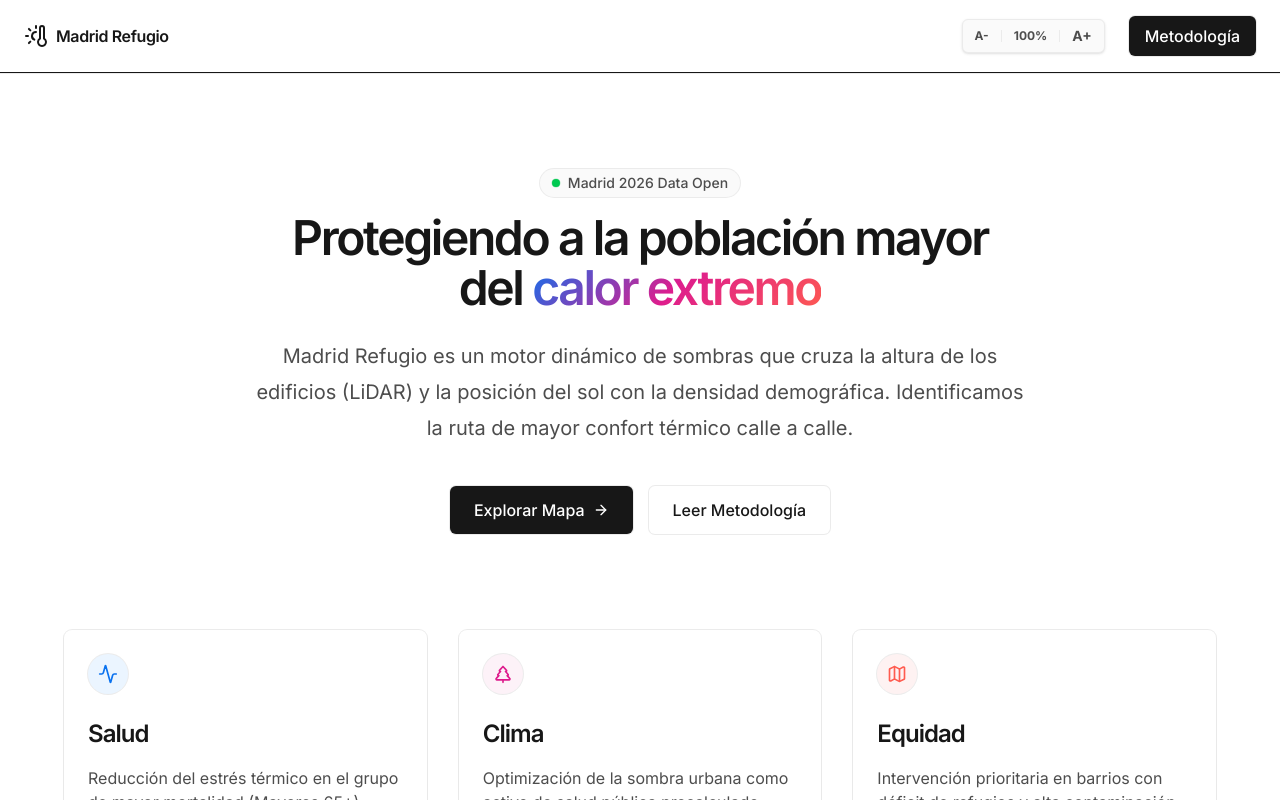
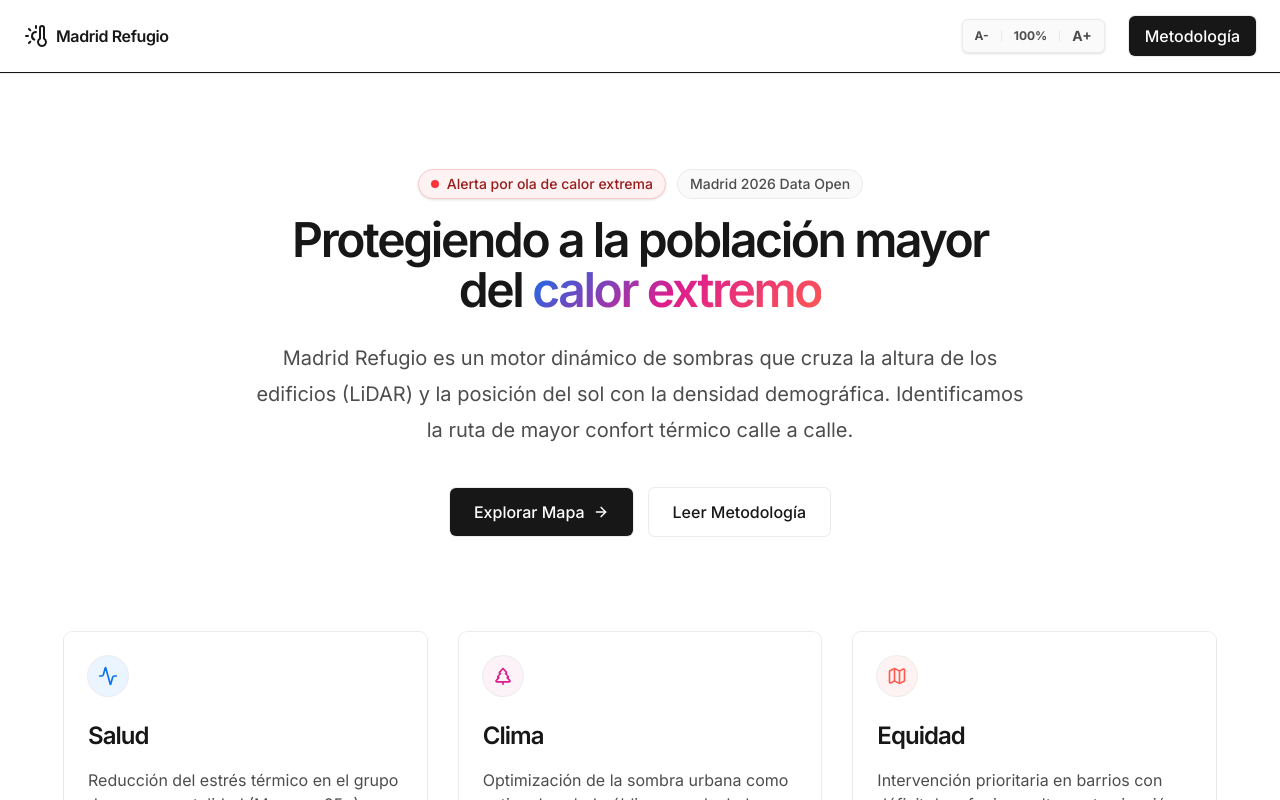
Before and after one commit to Huntsman1756/madrid-refugio-public, a Next.js app in the folder frontend/: page / in a window 1280 px wide. Shown: the top 800 px of the page. Built offline with nearby package versions, Linux system fonts and the light colour scheme.

Commit message:
feat: add share route capability and weather alert tag

```diff
--- a/frontend/src/app/page.tsx
+++ b/frontend/src/app/page.tsx
@@ -167,9 +167,14 @@ export default function Home() {
             </svg>
           </div>
 
-          <div className="inline-flex items-center gap-2 px-3 py-1 rounded-full bg-[var(--ds-gray-50)] shadow-[var(--shadow-border)] text-[var(--ds-gray-600)] text-sm font-medium mb-4">
-            <span className="flex h-2 w-2 rounded-full bg-green-500 pulse-live"></span>
-            Madrid 2026 Data Open
+          <div className="flex flex-col sm:flex-row items-center justify-center gap-3 mb-4 fade-in-up">
+            <div className="inline-flex items-center gap-2 px-3 py-1 rounded-full bg-[#fef2f2] border border-[#fecaca] text-[#991b1b] text-sm font-medium shadow-sm">
+              <span className="flex h-2 w-2 rounded-full bg-red-500 animate-pulse"></span>
+              Alerta por ola de calor extrema
+            </div>
+            <div className="inline-flex items-center gap-2 px-3 py-1 rounded-full bg-[var(--ds-gray-50)] shadow-[var(--shadow-border)] text-[var(--ds-gray-600)] text-sm font-medium">
+              Madrid 2026 Data Open
+            </div>
           </div>
           <h1 className="display-hero text-[var(--ds-black)]">
             Protegiendo a la población mayor del <span className="gradient-text">calor extremo</span>
--- a/frontend/src/components/RoutingSection.tsx
+++ b/frontend/src/components/RoutingSection.tsx
@@ -4,7 +4,7 @@ import { useState } from "react";
 import dynamic from "next/dynamic";
 import { Button } from "./ui/Button";
 import { Card } from "./ui/Card";
-import { AlertTriangle } from "lucide-react";
+import { AlertTriangle, Share2, Download } from "lucide-react";
 
 // Dynamically import MapComponent to avoid SSR issues with Leaflet
 const MapComponent = dynamic(() => import("./MapComponent"), {
@@ -82,6 +82,28 @@ ${gpxPoints}
     link.download = "ruta_madrid_refugio.gpx";
     link.click();
     URL.revokeObjectURL(url);
+  };
+
+  const handleShareRoute = async () => {
+    if (!routeResult || !metrics) {
+      alert("Primero debes calcular una ruta.");
+      return;
+    }
+    const text = `Ruta Eco-Refugio (${hour}:00)\n📍 Origen: ${origin}\n📍 Destino: ${destination}\n🌳 Sombra ganada: +${metrics.comfort.building_shade.toFixed(0)}m\n¡Calculado con el motor de Madrid Refugio!`;
+    if (navigator.share) {
+      try {
+        await navigator.share({
+          title: "Mi Ruta Climática - Madrid Refugio",
+          text: text,
+          url: window.location.href,
+        });
+      } catch (err) {
+        console.log("Error compartiendo", err);
+      }
+    } else {
+      navigator.clipboard.writeText(text);
+      alert("¡Resumen de ruta copiado al portapapeles!");
+    }
   };
 
   return (
@@ -215,9 +237,14 @@ ${gpxPoints}
             <div className="mt-6">
               <div className="flex justify-between items-center mb-3">
                 <h4 className="font-semibold text-[var(--ds-black)]">Comparativa de Rutas</h4>
-                <Button variant="secondary" onClick={handleDownloadGPX} className="text-xs h-8 py-1">
-                  Descargar GPX
-                </Button>
+                <div className="flex gap-2">
+                  <Button variant="secondary" onClick={handleShareRoute} className="text-xs h-8 py-1 flex items-center justify-center gap-1">
+                    <Share2 className="w-3 h-3" /> Compartir
+                  </Button>
+                  <Button variant="secondary" onClick={handleDownloadGPX} className="text-xs h-8 py-1 flex items-center justify-center gap-1">
+                    <Download className="w-3 h-3" /> GPX
+                  </Button>
+                </div>
               </div>
               <div className="border border-[var(--ds-gray-100)] rounded-lg overflow-hidden">
                 <table className="w-full text-sm text-left">
```
